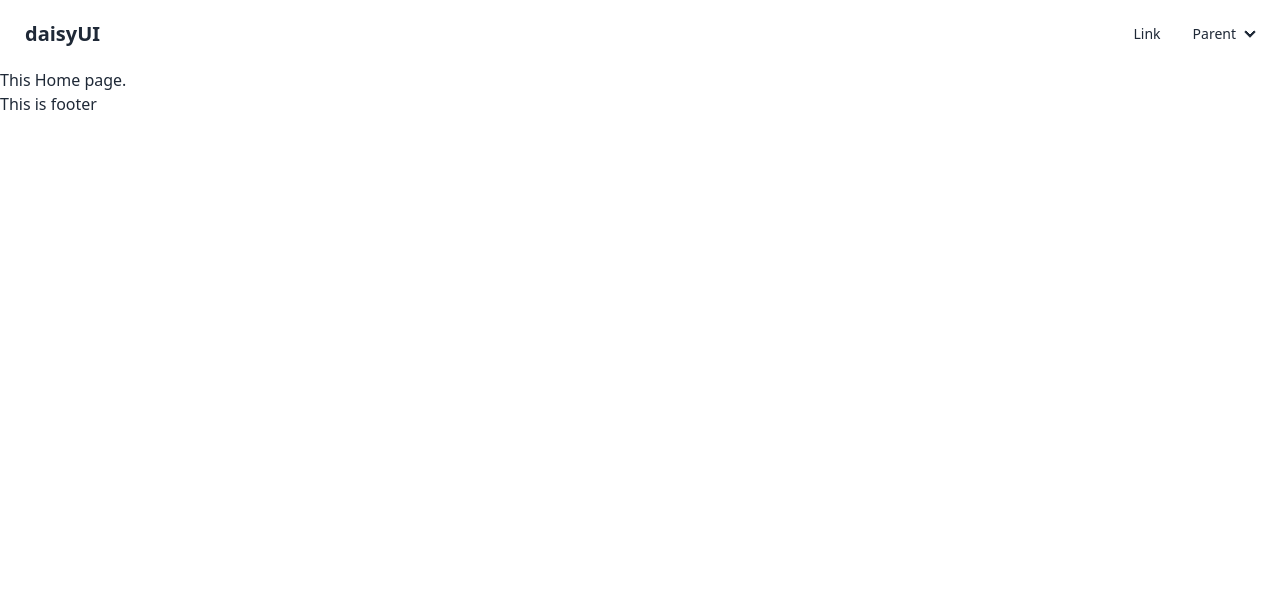
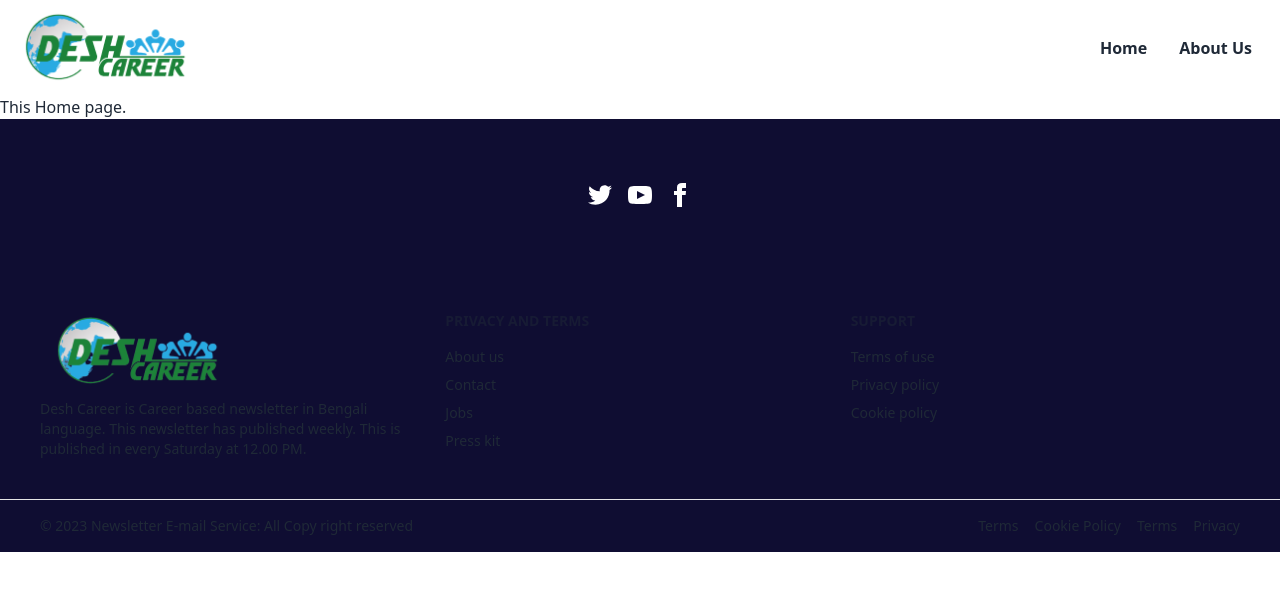
Before and after one commit to naziullah135/BanglaPuzzle, a React (Create React App) app: page / in a window 1280 px wide. Shown: the top 590 px of the page. Built offline with nearby package versions, Linux system fonts and the light colour scheme.

Commit message:
navbar and footer implement

```diff
--- a/package.json
+++ b/package.json
@@ -1,5 +1,5 @@
 {
-  "name": "banglarpuzzle",
+  "name": "banglaPuzzle",
   "version": "0.1.0",
   "private": true,
   "dependencies": {
--- a/public/index.html
+++ b/public/index.html
@@ -1,5 +1,5 @@
 <!DOCTYPE html>
-<html lang="en">
+<html lang="en" data-theme="light">
   <head>
     <meta charset="utf-8" />
     <link rel="icon" href="%PUBLIC_URL%/favicon.ico" />
--- a/src/App.css
+++ /dev/null
@@ -1,38 +0,0 @@
-.App {
-  text-align: center;
-}
-
-.App-logo {
-  height: 40vmin;
-  pointer-events: none;
-}
-
-@media (prefers-reduced-motion: no-preference) {
-  .App-logo {
-    animation: App-logo-spin infinite 20s linear;
-  }
-}
-
-.App-header {
-  background-color: #282c34;
-  min-height: 100vh;
-  display: flex;
-  flex-direction: column;
-  align-items: center;
-  justify-content: center;
-  font-size: calc(10px + 2vmin);
-  color: white;
-}
-
-.App-link {
-  color: #61dafb;
-}
-
-@keyframes App-logo-spin {
-  from {
-    transform: rotate(0deg);
-  }
-  to {
-    transform: rotate(360deg);
-  }
-}
--- a/src/App.js
+++ b/src/App.js
@@ -1,5 +1,3 @@
-import logo from "./logo.svg";
-import "./App.css";
 import { RouterProvider } from "react-router-dom";
 import { routes } from "./routes/routes";
 
--- a/src/components/Footer.jsx
+++ b/src/components/Footer.jsx
@@ -1,11 +1,85 @@
-import React from 'react';
-
+import React from "react";
+import logo from "../assets/short-logo.png";
 const Footer = () => {
-    return (
+  return (
+    <footer className="bg-[#0f0d32]">
+    <div>
+    <div className="flex gap-4 md:place-self-center p-16 text-white justify-center">
+            <a>
+              <svg
+                xmlns="http://www.w3.org/2000/svg"
+                width="24"
+                height="24"
+                viewBox="0 0 24 24"
+                className="fill-current"
+              >
+                <path d="M24 4.557c-.883.392-1.832.656-2.828.775 1.017-.609 1.798-1.574 2.165-2.724-.951.564-2.005.974-3.127 1.195-.897-.957-2.178-1.555-3.594-1.555-3.179 0-5.515 2.966-4.797 6.045-4.091-.205-7.719-2.165-10.148-5.144-1.29 2.213-.669 5.108 1.523 6.574-.806-.026-1.566-.247-2.229-.616-.054 2.281 1.581 4.415 3.949 4.89-.693.188-1.452.232-2.224.084.626 1.956 2.444 3.379 4.6 3.419-2.07 1.623-4.678 2.348-7.29 2.04 2.179 1.397 4.768 2.212 7.548 2.212 9.142 0 14.307-7.721 13.995-14.646.962-.695 1.797-1.562 2.457-2.549z"></path>
+              </svg>
+            </a>
+            <a>
+              <svg
+                xmlns="http://www.w3.org/2000/svg"
+                width="24"
+                height="24"
+                viewBox="0 0 24 24"
+                className="fill-current"
+              >
+                <path d="M19.615 3.184c-3.604-.246-11.631-.245-15.23 0-3.897.266-4.356 2.62-4.385 8.816.029 6.185.484 8.549 4.385 8.816 3.6.245 11.626.246 15.23 0 3.897-.266 4.356-2.62 4.385-8.816-.029-6.185-.484-8.549-4.385-8.816zm-10.615 12.816v-8l8 3.993-8 4.007z"></path>
+              </svg>
+            </a>
+            <a>
+              <svg
+                xmlns="http://www.w3.org/2000/svg"
+                width="24"
+                height="24"
+                viewBox="0 0 24 24"
+                className="fill-current"
+              >
+                <path d="M9 8h-3v4h3v12h5v-12h3.642l.358-4h-4v-1.667c0-.955.192-1.333 1.115-1.333h2.885v-5h-3.808c-3.596 0-5.192 1.583-5.192 4.615v3.385z"></path>
+              </svg>
+            </a>
+          </div>
+    </div>
+      <footer className="footer grid-cols-3 p-10 justify-center">
+        <div >
+          <img className="w-48" src={logo} alt="" />
+          <p>
+            Desh Career is Career based newsletter in Bengali language. This
+            newsletter has published weekly. This  is published in every Saturday
+            at 12.00 PM.{" "}
+          </p>
+        </div>
         <div>
-            <h1>This is footer</h1>
+          <span className="footer-title">Privacy And Terms</span>
+          <a className="link link-hover">About us</a>
+          <a className="link link-hover">Contact</a>
+          <a className="link link-hover">Jobs</a>
+          <a className="link link-hover">Press kit</a>
         </div>
-    );
+        <div>
+          <span className="footer-title">Support</span>
+          <a className="link link-hover">Terms of use</a>
+          <a className="link link-hover">Privacy policy</a>
+          <a className="link link-hover">Cookie policy</a>
+        </div>
+      </footer>
+      <footer className="footer px-10 py-4 border-t text-base-content border-base-300">
+        <div className="items-center grid-flow-col">
+          <p>
+          © 2023 Newsletter E-mail Service: All Copy right reserved
+          </p>
+        </div>
+        <div className="md:place-self-center md:justify-self-end">
+          <ul className="flex gap-4">
+            <li>Terms</li>
+            <li>Cookie Policy</li>
+            <li>Terms</li>
+            <li>Privacy</li>
+          </ul>
+        </div>
+      </footer>
+    </footer>
+  );
 };
 
 export default Footer;
--- a/src/components/NavBar.jsx
+++ b/src/components/NavBar.jsx
@@ -1,24 +1,20 @@
-import React from 'react';
+import React from "react";
+import logo from "../assets/short-logo.png";
+import { Link } from "react-router-dom";
 
 const NavBar = () => {
   return (
-        <div className="navbar bg-base-100">
-        <div className="flex-1">
-          <a className="btn btn-ghost normal-case text-xl">daisyUI</a>
+    <div className="navbar">
+      <div className="flex-1 rounded-full">
+        <Link to="/"><img className="w-48" src={logo} alt="logo" /></Link>
       </div>
       <div className="flex-none">
-          <ul className="menu menu-horizontal px-1">
-            <li><a>Link</a></li>
+        <ul className="menu text-base font-bold menu-horizontal px-1">
+          <li >
+            <Link to="/">Home</Link>
+          </li>
           <li>
-              <details>
-                <summary>
-                  Parent
-                </summary>
-                <ul className="p-2 bg-base-100">
-                  <li><a>Link 1</a></li>
-                  <li><a>Link 2</a></li>
-                </ul>
-              </details>
+            <Link to="/about">About Us</Link>
             </li>
         </ul>
       </div>
--- a/tailwind.config.js
+++ b/tailwind.config.js
@@ -4,5 +4,9 @@
   theme: {
     extend: {},
   },
-  plugins: [require("daisyui")]
+
+  plugins: [require("daisyui")],
+  daisyui: {
+    themes: ["light", "dark", "cupcake"],
+  },
 };
```
Also changed, not shown: src/assets/short-logo.png (added). Lines whose indentation alone changed are shown as unchanged.
